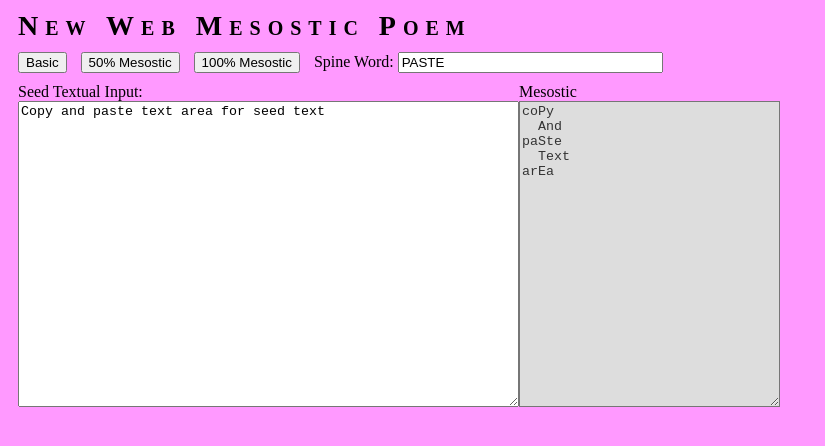
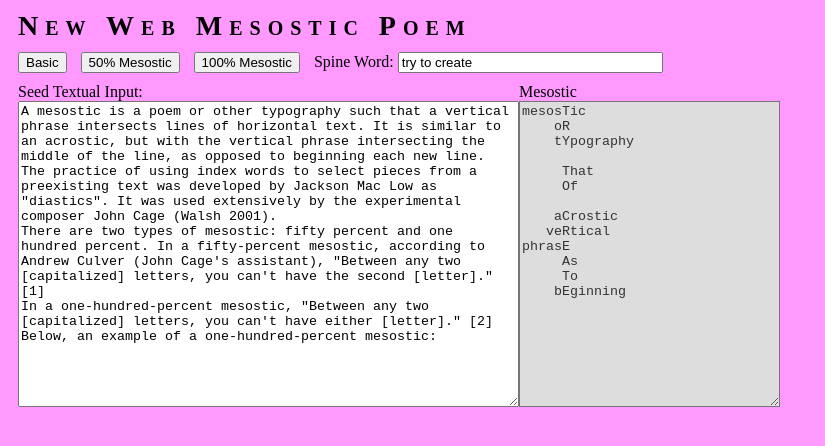
Before and after one commit to cmrockwell/mesostic, a plain HTML site: page index.html in a window 1280 px wide. Shown: the whole page, without its empty margins (0-825 px from the left). Drawn offline with Linux system fonts and the light colour scheme.

Commit message:
fixed bug with aligning multiple stanzas; updated default mesostic

```diff
--- a/index.html
+++ b/index.html
@@ -16,12 +16,16 @@
         <button id="basicbtn"> Basic </button> <button id="btn50"> 50% Mesostic </button> <button id="btn100"> 100% Mesostic </button>
 
         <label> Spine Word: </label>
-		<input type="text" name="spine" id ="spine" size="30" value="PASTE"/>
+		<input type="text" name="spine" id ="spine" size="30" value="try to create"/>
 		<br/>
 
 		<div id="inputText">
 		<label> Seed Textual Input: </label> <br/>
-		<textarea rows="20" cols="60">Copy and paste text area for seed text </textarea>
+		<textarea rows="20" cols="60">A mesostic is a poem or other typography such that a vertical phrase intersects lines of horizontal text. It is similar to an acrostic, but with the vertical phrase intersecting the middle of the line, as opposed to beginning each new line.
+The practice of using index words to select pieces from a preexisting text was developed by Jackson Mac Low as "diastics". It was used extensively by the experimental composer John Cage (Walsh 2001).
+There are two types of mesostic: fifty percent and one hundred percent. In a fifty-percent mesostic, according to Andrew Culver (John Cage's assistant), "Between any two [capitalized] letters, you can't have the second [letter]." [1]
+In a one-hundred-percent mesostic, "Between any two [capitalized] letters, you can't have either [letter]." [2]
+Below, an example of a one-hundred-percent mesostic: </textarea>
 		</div>
 		<div id="poem">
 		<label> Mesostic </label> <br/>
--- a/src/MesoView.js
+++ b/src/MesoView.js
@@ -16,7 +16,7 @@ MesoView.prototype.init = function (c) {
 	});
 
 	$('input#spine').focus(function(){
- 		if ($(this).val()==='PASTE'){
+ 		if ($(this).val()==='try to create'){
  			$(this).val('');
  		}
 	});
--- a/src/Mesostic.js
+++ b/src/Mesostic.js
@@ -48,6 +48,7 @@ Mesostic.prototype.getSeed = function(ind) {
 
 Mesostic.prototype.getWord = function(letter){
 	if (letter ===' '){
+		this.spineLtrs.push(0);
 		return letter;
 	}
 	var patternStr = new RegExp('[a-z]*'+letter+'[a-z]*','i');
```
Also changed, not shown: spec/MesoSpec.js (+2 -1 lines).
